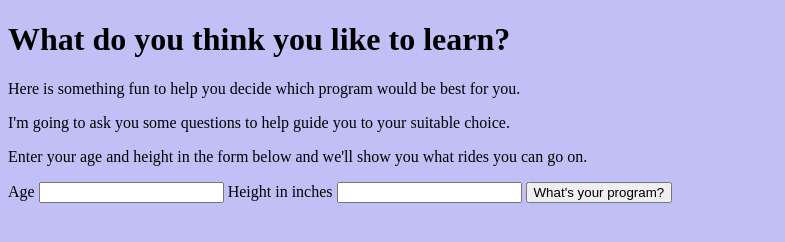
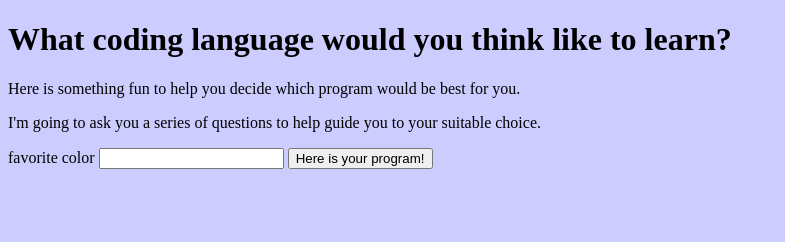
Before and after one commit to Darlene503/java-project, a plain HTML site: page index.html in a window 1280 px wide. Shown: the whole page, without its empty margins (0-785 px from the left). Drawn offline with Linux system fonts and the light colour scheme; a script that the page names is missing.

Commit message:
create a story

```diff
--- a/css/styles.css
+++ b/css/styles.css
@@ -3,5 +3,5 @@
 }
 
 body {
-  background-color: rgb(192, 192, 246);
+  background-color: rgb(204, 204, 255);
 }
--- a/index.html
+++ b/index.html
@@ -7,18 +7,18 @@
 </head>
 <body>
   <div>
-    <h1>What do you think you like to learn?</h1>
+    <h1>What coding language would you think like to learn?</h1>
 
     <p>Here is something fun to help you decide which program would be best for you.</p>
-    <p>I'm going to ask you some questions to help guide you to your suitable choice.</p>
-    <p>Enter your age and height in the form below and we'll show you what rides you can go on.</p>
+    <p>I'm going to ask you a series of questions to help guide you to your suitable choice.</p>
+    <p></p>
 
     <form id="userInfo">
-      <label for="age">Age</label>
-      <input id="age" type="text" name="age">
-      <label for="height">Height in inches</label>
-      <input id="height" type="text" name="height">
-      <button type="submit">What's your program?<!DOCTYPE html>
+      <label for="color">favorite color</label>
+      <input id="color" type="text" name="color">
+      </label>
+
+      <button type="submit">Here is your program!<!DOCTYPE html>
       <html lang="en">
       <head>
         <meta charset="UTF-8">
```
